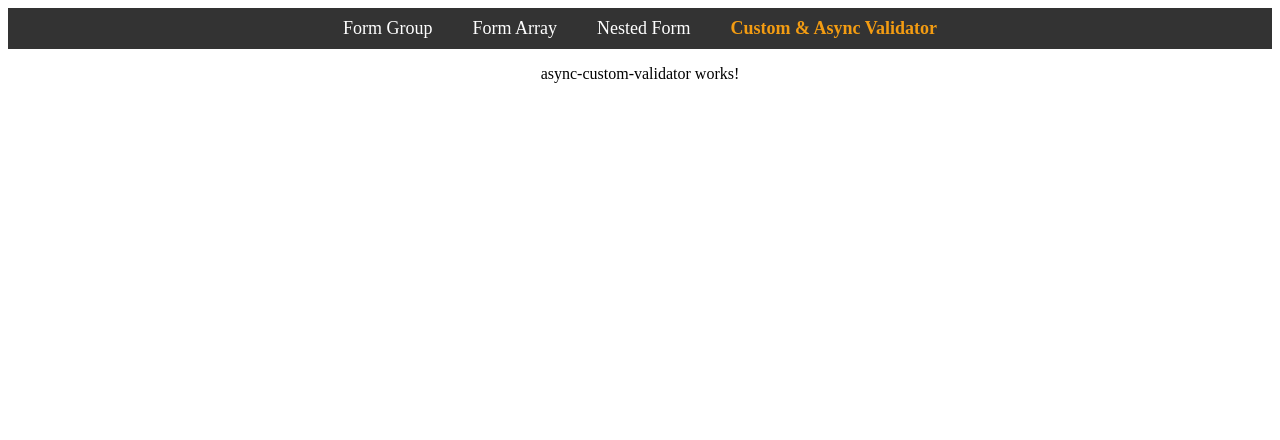
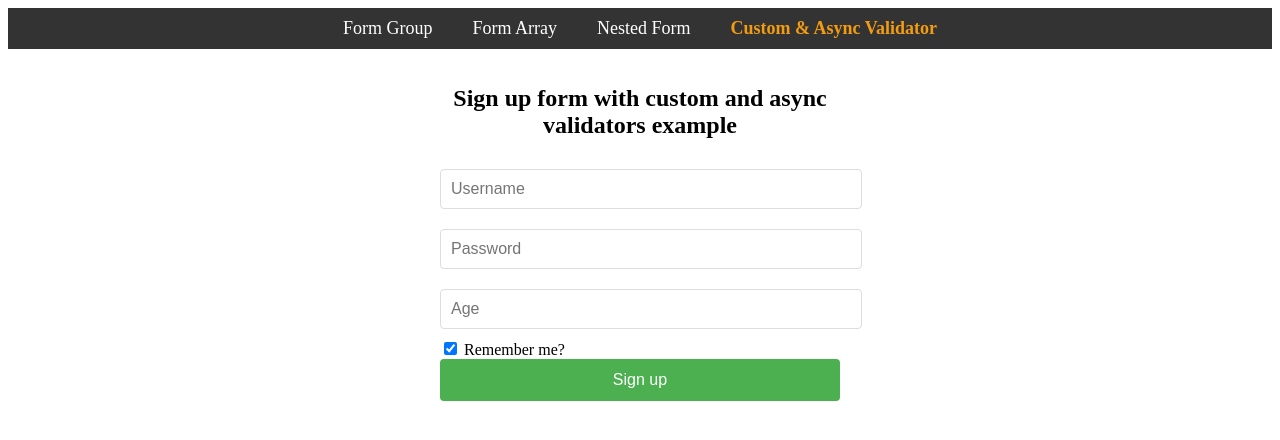
Before and after one commit to etienne-orchis/advanced-ng-app, an Angular app: page /reactive-form/async-custom-group in a window 1280 px wide. Shown: the top 440 px of the page. Built offline with nearby package versions, Linux system fonts and the light colour scheme.

Commit message:
the full implementation of the component

```diff
--- a/src/app/components/reactive-form/async-custom-validator/async-custom-validator.component.html
+++ b/src/app/components/reactive-form/async-custom-validator/async-custom-validator.component.html
@@ -1 +1,52 @@
-<p>async-custom-validator works!</p>
+<div class="form-wrapper">
+    <h1>Sign up form with custom and async validators example</h1>
+
+    <form (submit)="handleSubmit()" [formGroup]="signUpForm">
+      <input
+        type="text"
+        placeholder="Username"
+        formControlName="username"
+        class="form-field-input"
+      />
+
+      @if (usernameControl.invalid && (usernameControl.dirty ||
+      usernameControl.touched)) { @if (usernameControl.hasError('required')) {
+      <p class="error-text">Username is mandatory!</p>
+      } @else if (usernameControl.hasError('maxlength')) {
+      <p class="error-text">Username is too long!</p>
+      } @else {
+      <p class="error-text">Username is too short!</p>
+      } }
+
+      <input
+        type="password"
+        placeholder="Password"
+        formControlName="password"
+        class="form-field-input"
+      />
+      @if (passwordControl.invalid && (signUpForm.get('password')?.dirty ||
+      signUpForm.get('password')?.touched)) { @if
+      (passwordControl.hasError('required')){
+      <p class="error-text">Password is mandatory!</p>
+      }@else if(passwordControl.hasError('minlength')){
+      <p class="error-text">Password is too short!</p>
+      } }
+      <input
+        type="text"
+        placeholder="Age"
+        formControlName="age"
+        class="form-field-input"
+      />
+      @if (ageControl.invalid && (ageControl.dirty || ageControl.touched)) { @if
+      (ageControl.hasError('min')) {
+      <p class="error-text">You have to be at least 12 years old!</p>
+      } @else if (ageControl.hasError('pattern')) {
+      <p class="error-text">Only numbers allowed!</p>
+      } }
+      <div>
+        <input type="checkbox" formControlName="rememberMe" /> Remember me?
+      </div>
+
+      <button type="submit" class="button-primary">Sign up</button>
+    </form>
+  </div>
--- a/src/app/components/reactive-form/async-custom-validator/async-custom-validator.component.scss
+++ b/src/app/components/reactive-form/async-custom-validator/async-custom-validator.component.scss
@@ -0,0 +1,40 @@
+.form-wrapper {
+  padding-top: 20px;
+  max-width: 400px;
+  h1 {
+    text-align: center;
+    font-size: 24px;
+    margin-bottom: 20px;
+  }
+  .form-field-input {
+    width: 100%;
+    padding: 10px;
+    margin: 10px 0;
+    border: 1px solid #ddd;
+    border-radius: 4px;
+    font-size: 16px;
+    &:focus {
+      outline: none;
+      border-color: #4caf50;
+    }
+  }
+  .error-text {
+    color: #f44336;
+    font-size: 14px;
+    margin-bottom: 10px;
+  }
+  .button-primary {
+    width: 100%;
+    padding: 12px;
+    background-color: #4caf50;
+    color: white;
+    border: none;
+    border-radius: 4px;
+    font-size: 16px;
+    cursor: pointer;
+    transition: background-color 0.3s ease;
+    &:hover {
+      background-color: #45a049;
+    }
+  }
+}
--- a/src/app/components/reactive-form/async-custom-validator/async-custom-validator.component.ts
+++ b/src/app/components/reactive-form/async-custom-validator/async-custom-validator.component.ts
@@ -1,16 +1,62 @@
 import { Component } from '@angular/core';
-import { FormBuilder } from '@angular/forms';
+import { AbstractControl, FormBuilder, FormGroup, ReactiveFormsModule, Validators } from '@angular/forms';
 import { UsersValidator } from '../../../validators/users.validator';
 
 @Component({
   selector: 'app-async-custom-validator',
-  imports: [],
+  imports: [ReactiveFormsModule],
   templateUrl: './async-custom-validator.component.html',
   styleUrl: './async-custom-validator.component.scss',
 })
 export class AsyncCustomValidatorComponent {
+  signUpForm!: FormGroup;
+
   constructor(
     private readonly fb: FormBuilder,
     private readonly usersValidator: UsersValidator
   ) {}
+
+  ngOnInit(): void {
+    this.signUpForm = this.fb.group({
+      username: [
+        '',
+        [
+          Validators.required,
+          Validators.minLength(3),
+          Validators.maxLength(24),
+        ],
+        [this.usersValidator.userExistsValidator()], // async validator
+      ],
+      password: ['', [Validators.required, Validators.minLength(10)]],
+      age: ['', [Validators.min(12), Validators.pattern('^[0-9]*$')]],
+      rememberMe: [true],
+    });
+  }
+
+  get usernameControl(): AbstractControl {
+    return this.signUpForm.get('username') as AbstractControl;
+  }
+
+  get passwordControl(): AbstractControl {
+    return this.signUpForm.get('password') as AbstractControl;
+  }
+
+  get ageControl(): AbstractControl {
+    return this.signUpForm.get('age') as AbstractControl;
+  }
+
+  get rememberMeControl(): AbstractControl {
+    return this.signUpForm.get('rememberMe') as AbstractControl;
+  }
+
+  handleSubmit() {
+    const formValue = this.signUpForm.value;
+    const isFormValid = this.signUpForm.valid;
+    console.log('isFormValid :>> ', isFormValid);
+
+    if (!isFormValid) {
+      return;
+    }
+    console.log('formValue :>> ', formValue);
+  }
 }
```
